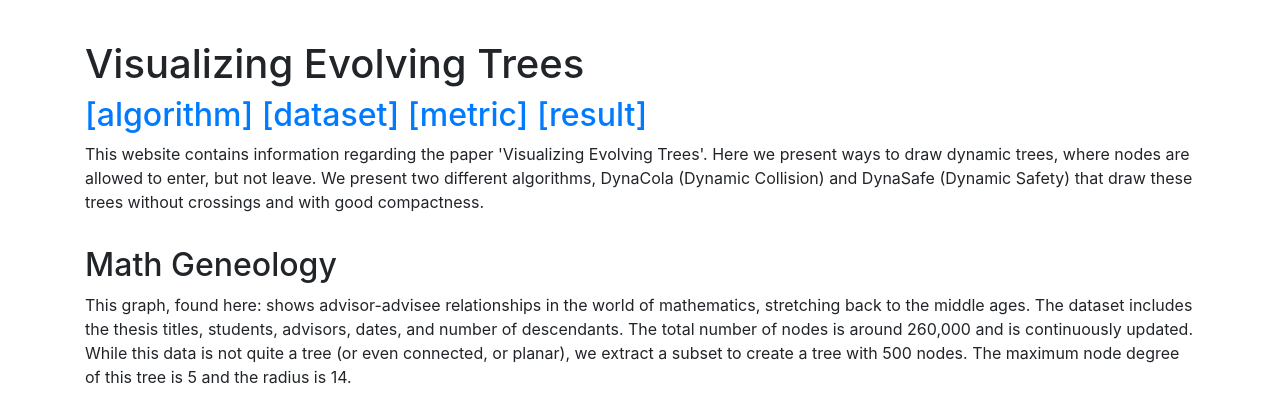
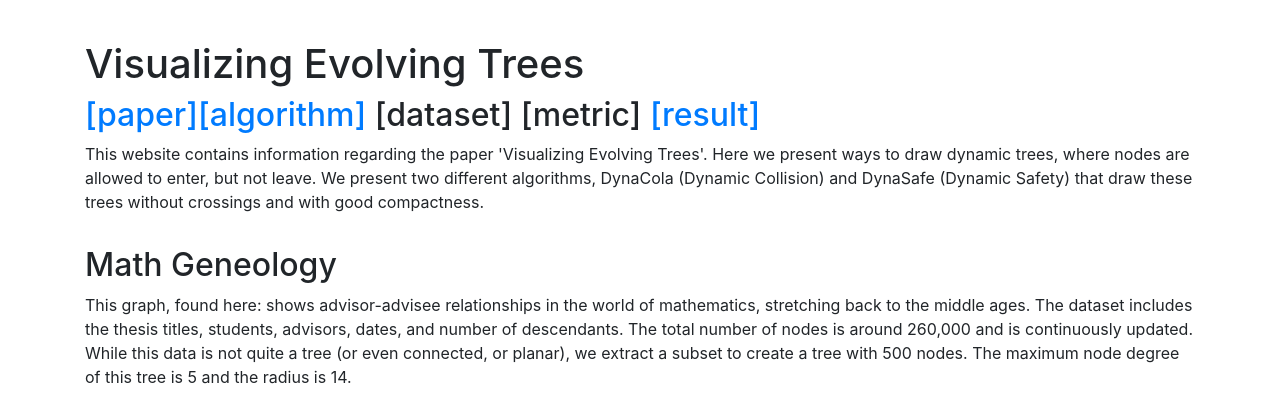
Before and after one commit to EvolvingTrees/EvolvingTrees.github.io, a plain HTML site: page index.html in a window 1280 px wide. Shown: the top 402 px of the page. Drawn offline with nearby package versions, Linux system fonts and the light colour scheme.

Commit message:
Update index.html

```diff
--- a/index.html
+++ b/index.html
@@ -4,10 +4,10 @@
 <div class="container">
 <h1> Visualizing Evolving Trees</h1>
 <h2 style="margin-top:0px">
-	<a href="https://github.com/abureyanahmed/evolving_tree">[algorithm]</a>
-	 <a href="https://github.com/abureyanahmed/evolving_tree/tree/main/dataset">[dataset]</a>
-	<a href="https://github.com/abureyanahmed/evolving_tree/tree/main/metrics">[metric]</a>
-	<a href="https://ryngray.github.io/dynamic-trees/result.html">[result]</a>
+	<a href="" onclick="alert("Anonymized for submission.")">[paper]</a><a href="" onclick="alert("Anonymized for submission.")">[algorithm]</a>
+	 <a onclick="alert("Anonymized for submission.")">[dataset]</a>
+	<a onclick="alert("Anonymized for submission.")">[metric]</a>
+	<a href="https://evolvingtrees.github.io/dynamic-trees/result.html">[result]</a>
 </h2>
 <!-- <a href="doc/paper.pdf"> <img class="teaser" src="teaser.64e90583.png"> -->
 </a>
```
